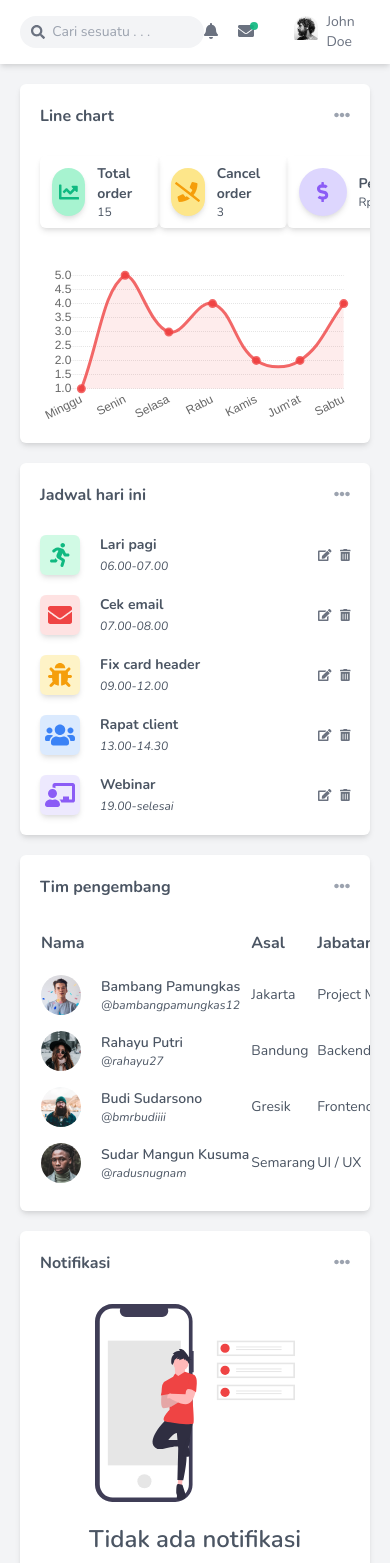
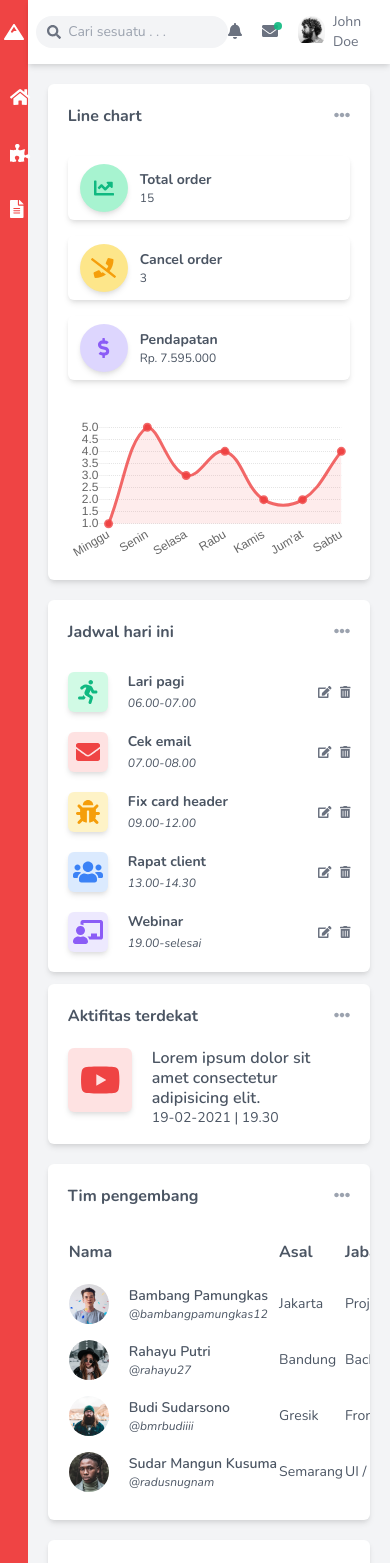
Before and after one commit to kukuhpribadi/tambora-admin-template, a Next.js app: page / in a window 390 px wide. Shown: the top 1563 px of the page. Built offline with nearby package versions, Linux system fonts and the light colour scheme.

Commit message:
menambahkan aktifitas terdekat pada beranda

```diff
--- a/components/Chart.js
+++ b/components/Chart.js
@@ -63,7 +63,7 @@ const Chart = () => {
       </div>
       {/* body */}
       <div className="px-5 pt-2 pb-5 flex flex-col gap-10">
-        <div className="flex justify-between">
+        <div className="grid md:grid-cols-2 lg:grid-cols-3 gap-4 ">
           <ChartInfo
             icon={faChartLine}
             warna="green"
--- a/components/ChartInfo.js
+++ b/components/ChartInfo.js
@@ -4,7 +4,7 @@ import React from "react";
 
 const ChartInfo = ({ icon, warna, judul, keterangan }) => {
   return (
-    <div className="w-48 flex gap-3 items-center rounded-md shadow-md px-3 py-2">
+    <div className="flex gap-3 items-center rounded-md shadow-md px-3 py-2">
       <div
         className={`bg-${warna}-200 text-xl text-${warna}-500 w-12 h-12 rounded-full shadow-md flex items-center justify-center`}
       >
--- a/components/LinkSidebar.js
+++ b/components/LinkSidebar.js
@@ -22,13 +22,13 @@ const LinkSidebar = ({ icon, nama, childMenu }) => {
     <>
       <Link href={url}>
         <a
-          className="flex w-full text-white  cursor-pointer items-center justify-end px-2 lg:px-5"
+          className="flex w-full text-white cursor-pointer items-center justify-center md:px-2 lg:px-5"
           onClick={clickMenu}
         >
           <div className="w-1/4">
             <FontAwesomeIcon icon={icon} />
           </div>
-          <div className="w-full flex justify-between select-none">
+          <div className="w-full hidden md:flex justify-between select-none">
             <div className="capitalize">{nama}</div>
             <div>
               {childMenu && (
--- /dev/null
+++ b/components/Note.js
@@ -0,0 +1,32 @@
+import { faEllipsisH } from "@fortawesome/free-solid-svg-icons";
+import { faYoutube } from "@fortawesome/free-brands-svg-icons";
+import { FontAwesomeIcon } from "@fortawesome/react-fontawesome";
+import React from "react";
+
+const Note = () => {
+  return (
+    <div className="card h-40 bg-white shadow-md rounded-md overflow-hidden text-gray-600">
+      {/* header */}
+      <div className=" flex justify-between items-center px-5 h-16 ">
+        <div className="font-bold">Aktifitas terdekat</div>
+        <div className="text-gray-400">
+          <FontAwesomeIcon icon={faEllipsisH} />
+        </div>
+      </div>
+      {/* body */}
+      <div className="px-5 flex gap-5">
+        <div className="bg-red-100 w-16 h-16 rounded-md flex flex-none justify-center items-center shadow-md">
+          <FontAwesomeIcon icon={faYoutube} className="text-4xl text-red-500" />
+        </div>
+        <div className="flex flex-col justify-between">
+          <div className="font-semibold leading-tight">
+            Lorem ipsum dolor sit amet consectetur adipisicing elit.
+          </div>
+          <div className="text-sm font-light">19-02-2021 | 19.30 </div>
+        </div>
+      </div>
+    </div>
+  );
+};
+
+export default Note;
--- a/layouts/Navbar.js
+++ b/layouts/Navbar.js
@@ -40,7 +40,7 @@ const Navbar = () => {
   };
   return (
     <>
-      <div className="h-16 w-full shadow-md flex items-center justify-between px-5 bg-white">
+      <div className="h-16 w-full shadow-md flex items-center justify-between px-2 lg:px-5 bg-white">
         {/* left menu */}
         <div className="w-52 h-8 flex items-center bg-gray-100 rounded-full overflow-hidden text-gray-500 text-sm">
           <div className="w-8 h-full flex items-center justify-center pl-2">
@@ -55,7 +55,7 @@ const Navbar = () => {
           </div>
         </div>
         {/* right  menu */}
-        <div className="flex flex-row gap-10 text-gray-500 items-center">
+        <div className="flex flex-row gap-5 lg:gap-10 text-gray-500 items-center">
           {/* noitification */}
           <div className="flex gap-5">
             <div className="select-none relative" onClick={clickNotification}>
--- a/layouts/Sidebar.js
+++ b/layouts/Sidebar.js
@@ -2,20 +2,23 @@ import LinkSidebar from "../components/LinkSidebar";
 import {
   faFileAlt,
   faHome,
+  faMountain,
   faPuzzlePiece,
 } from "@fortawesome/free-solid-svg-icons";
+import { FontAwesomeIcon } from "@fortawesome/react-fontawesome";
 
 const Sidebar = () => {
   return (
-    <div className="w-1/5 bg-red-500 hidden md:flex flex-col items-center gap-10">
+    <div className="w-1/6 bg-red-500 flex flex-col items-center gap-5">
       {/* brand */}
-      <div className=" h-16 w-full flex items-center justify-center">
-        <h1 className="font-extrabold text-white md:text-2xl lg:text-4xl">
+      <div className="h-16 lg:h-20 w-full flex items-center justify-center text-white ">
+        <h1 className="font-extrabold hidden md:flex md:text-xl lg:text-4xl">
           tambora.
         </h1>
+        <FontAwesomeIcon icon={faMountain} className="md:hidden" />
       </div>
       {/* menu wrapper */}
-      <div className="w-full flex flex-col gap-7 text-sm lg:text-base">
+      <div className="w-full flex flex-col gap-7 text-lg md:text-sm lg:text-base">
         {/* menu */}
         <LinkSidebar icon={faHome} nama="beranda" />
         <LinkSidebar
--- a/package.json
+++ b/package.json
@@ -9,6 +9,7 @@
   },
   "dependencies": {
     "@fortawesome/fontawesome-svg-core": "^1.2.34",
+    "@fortawesome/free-brands-svg-icons": "^5.15.2",
     "@fortawesome/free-solid-svg-icons": "^5.15.2",
     "@fortawesome/react-fontawesome": "^0.1.14",
     "autoprefixer": "^10.2.4",
--- a/pages/index.js
+++ b/pages/index.js
@@ -6,6 +6,7 @@ import Chart from "../components/Chart";
 import Navbar from "../layouts/Navbar";
 import Sidebar from "../layouts/Sidebar";
 import Image from "next/image";
+import Note from "../components/Note";
 
 export default function Home() {
   return (
@@ -18,9 +19,11 @@ export default function Home() {
           <div className="lg:col-span-2 ">
             <Chart />
           </div>
-          <div>
-            {/* card */}
+          <div className="flex flex-col gap-3">
+            {/* todo */}
             <Todo />
+            {/* Note */}
+            <Note />
           </div>
         </section>
         <section className="grid grid-cols-1 lg:grid-cols-3 px-5 gap-5 mt-5">
```
Also changed, not shown: 1 other file (tests, documents, lock files or other folders).
